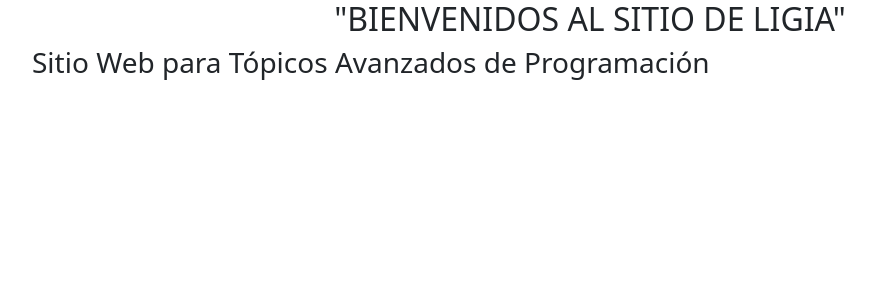
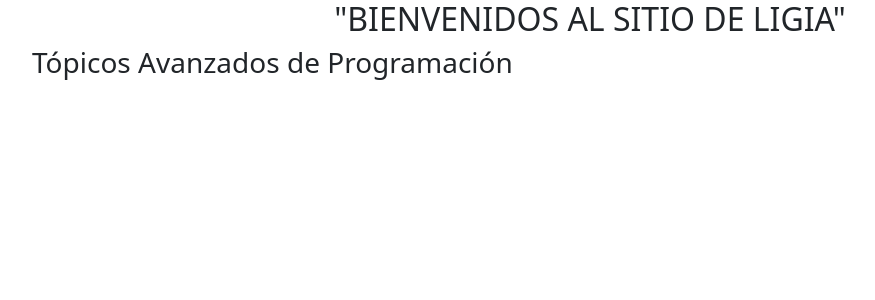
Before and after one commit to lbeatriz/PROYECTOS-PYTHON-2024, a Flask app: page / in a window 1280 px wide. Shown: the top 300 px of the page, without its empty margins (50-925 px from the left). Run offline with Flask 3, Linux system fonts and the light colour scheme.

Commit message:
cambio del nombre

```diff
--- a/proyecto1/src/templates/index.html
+++ b/proyecto1/src/templates/index.html
@@ -2,7 +2,7 @@
 
 {% block contenido  %}
  <h3>
-    Sitio Web para Tópicos Avanzados de Programación
+   Tópicos Avanzados de Programación
  </h3>
 
 
```
